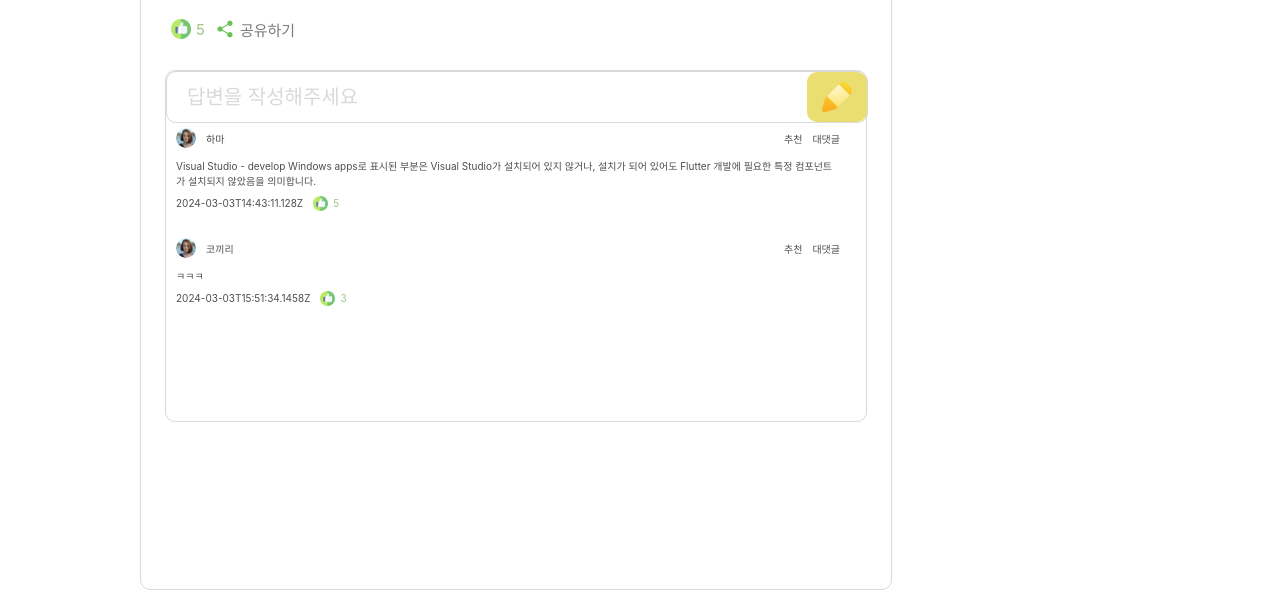
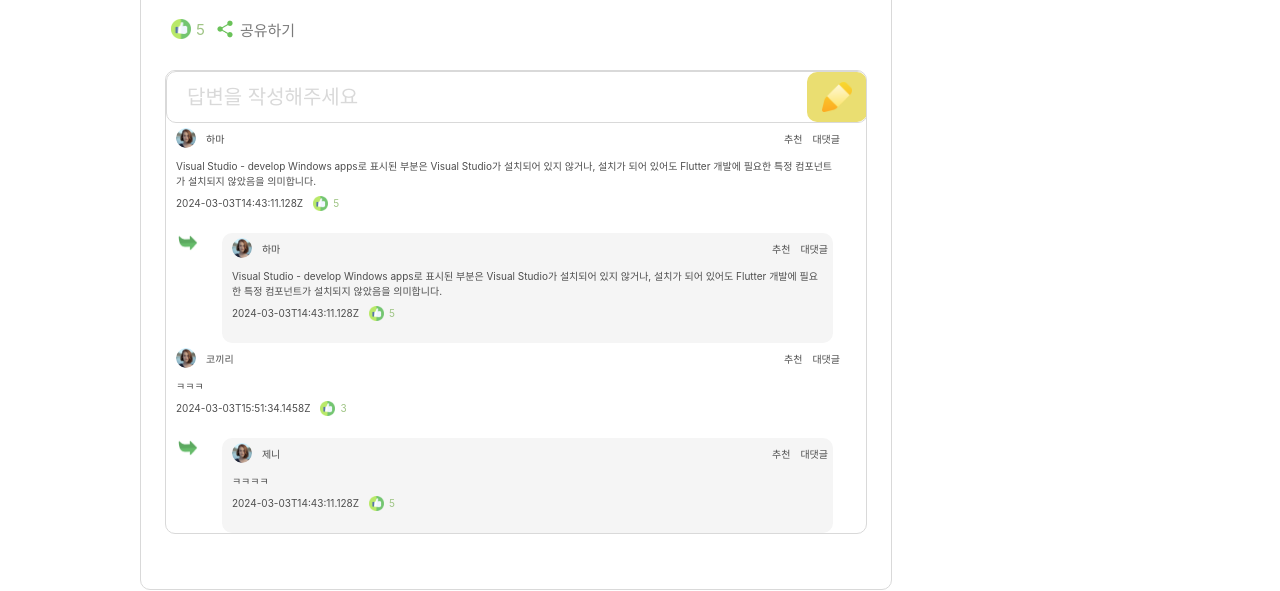
Before and after one commit to project-owls/OwlsFront, a React (Create React App) app: page /postPage in a window 1280 px wide. Shown: the part 622-1213 px from the top of the page. Built offline with nearby package versions, Linux system fonts and the light colour scheme; no server answers.

Commit message:
Feat: RecommentBOx

```diff
--- a/src/components/postPage/comment/comment.tsx
+++ b/src/components/postPage/comment/comment.tsx
@@ -3,6 +3,7 @@ import styles from './style';
 
 import profileImage from '../../../images/postPage/profileImage.png';
 import Likes from '../../../images/postPage/likes.png';
+import Reply from '../../../images/postPage/reply.png';
 
 import CommentType from '../../../types/common/comment';
 
@@ -13,9 +14,13 @@ interface CommentProps {
 const Comment: React.FC<CommentProps> = ({ comments }) => {
   return (
     <>
-      {comments.map((comment, index) => {
-        return (
-          <styles.Container key={index}>
+      {' '}
+      {/* 불필요한 React.Fragment 제거 및 최상위 요소로 div 사용 */}
+      {comments.map((comment, index) => (
+        <div key={index}>
+          {' '}
+          {/* key prop을 최상위 반복 요소에 직접 제공 */}
+          <styles.Container>
             <styles.Top>
               <styles.Top>
                 <styles.ProfileImg src={profileImage} />
@@ -39,8 +44,40 @@ const Comment: React.FC<CommentProps> = ({ comments }) => {
               </styles.Text>
             </styles.Bottom>
           </styles.Container>
-        );
-      })}{' '}
+          {comment.comment &&
+            comment.comment.map((reComment, reIndex) => (
+              <styles.CommentContainer key={`recomment-${reIndex}`}>
+                <styles.RecommentIcon src={Reply} />
+                <styles.commentBox>
+                  <styles.Top>
+                    <styles.Top>
+                      <styles.ProfileImg src={profileImage} />
+                      <styles.ID>{reComment.user.nickname}</styles.ID>
+                    </styles.Top>
+                    <styles.Top>
+                      <styles.Text color={'#4E4E4E'} cursor={true}>
+                        추천
+                      </styles.Text>
+                      <styles.Text color={'#4E4E4E'} cursor={true}>
+                        대댓글
+                      </styles.Text>
+                    </styles.Top>
+                  </styles.Top>
+                  <styles.Content>{reComment.content}</styles.Content>
+                  <styles.Bottom>
+                    <styles.Text color={'#4E4E4E'}>
+                      {reComment.createdAt}
+                    </styles.Text>
+                    <styles.Likes src={Likes} />
+                    <styles.Text color={'#A0C586'} cursor={true}>
+                      {reComment.likeCount}
+                    </styles.Text>
+                  </styles.Bottom>
+                </styles.commentBox>
+              </styles.CommentContainer>
+            ))}
+        </div>
+      ))}
     </>
   );
 };
--- a/src/components/postPage/comment/style.ts
+++ b/src/components/postPage/comment/style.ts
@@ -59,6 +59,23 @@ const styles = {
     margin-left: 5px;
     cursor: pointer;
   `,
+  CommentContainer: styled.div`
+    position: relative;
+    top: 0;
+
+    display: flex;
+    justify-content: space-around;
+    width: 97%;
+  `,
+  RecommentIcon: styled.img`
+    width: 20px;
+    height: 20px;
+  `,
+  commentBox: styled.div`
+    background-color: #f5f5f5;
+    width: 90%;
+    border-radius: 10px;
+  `,
 };
 
 export default styles;
--- a/src/components/postPage/commentBox/style.ts
+++ b/src/components/postPage/commentBox/style.ts
@@ -7,9 +7,10 @@ const styles = {
     left: 165px;
 
     width: 700px;
-    height: 350px;
     border: solid 0.2px #d9d9d9;
     border-radius: 10px;
+    overflow-y: scroll;
+    overflow-x: hidden;
   `,
   WriteCommentContainer: styled.div`
     position: relative;
--- a/src/components/postPage/postComponent.tsx
+++ b/src/components/postPage/postComponent.tsx
@@ -73,6 +73,18 @@ const comments = [
     user: {
       nickname: '하마',
     },
+    comment: [
+      {
+        id: 1,
+        content:
+          'Visual Studio - develop Windows apps로 표시된 부분은 Visual Studio가 설치되어 있지 않거나, 설치가 되어 있어도 Flutter 개발에 필요한 특정 컴포넌트가 설치되지 않았음을 의미합니다.',
+        likeCount: 5,
+        createdAt: '2024-03-03T14:43:11.128Z',
+        user: {
+          nickname: '하마',
+        },
+      },
+    ],
   },
   {
     id: 2,
@@ -82,7 +94,8 @@ const comments = [
     user: {
       nickname: '코끼리',
     },
-    comment: {
+    comment: [
+      {
         id: 1,
         content: 'ㅋㅋㅋㅋ',
         likeCount: 5,
@@ -91,5 +104,6 @@ const comments = [
           nickname: '제니',
         },
       },
+    ],
   },
 ];
--- a/src/types/common/comment.ts
+++ b/src/types/common/comment.ts
@@ -15,5 +15,5 @@ export default interface CommentType {
   likeCount: number;
   createdAt: string;
   user: User;
-  comment?: CommentBasic;
+  comment?: CommentBasic[];
 }
```
Also changed, not shown: src/images/postPage/reply.png (added). Lines whose indentation alone changed are shown as unchanged.
